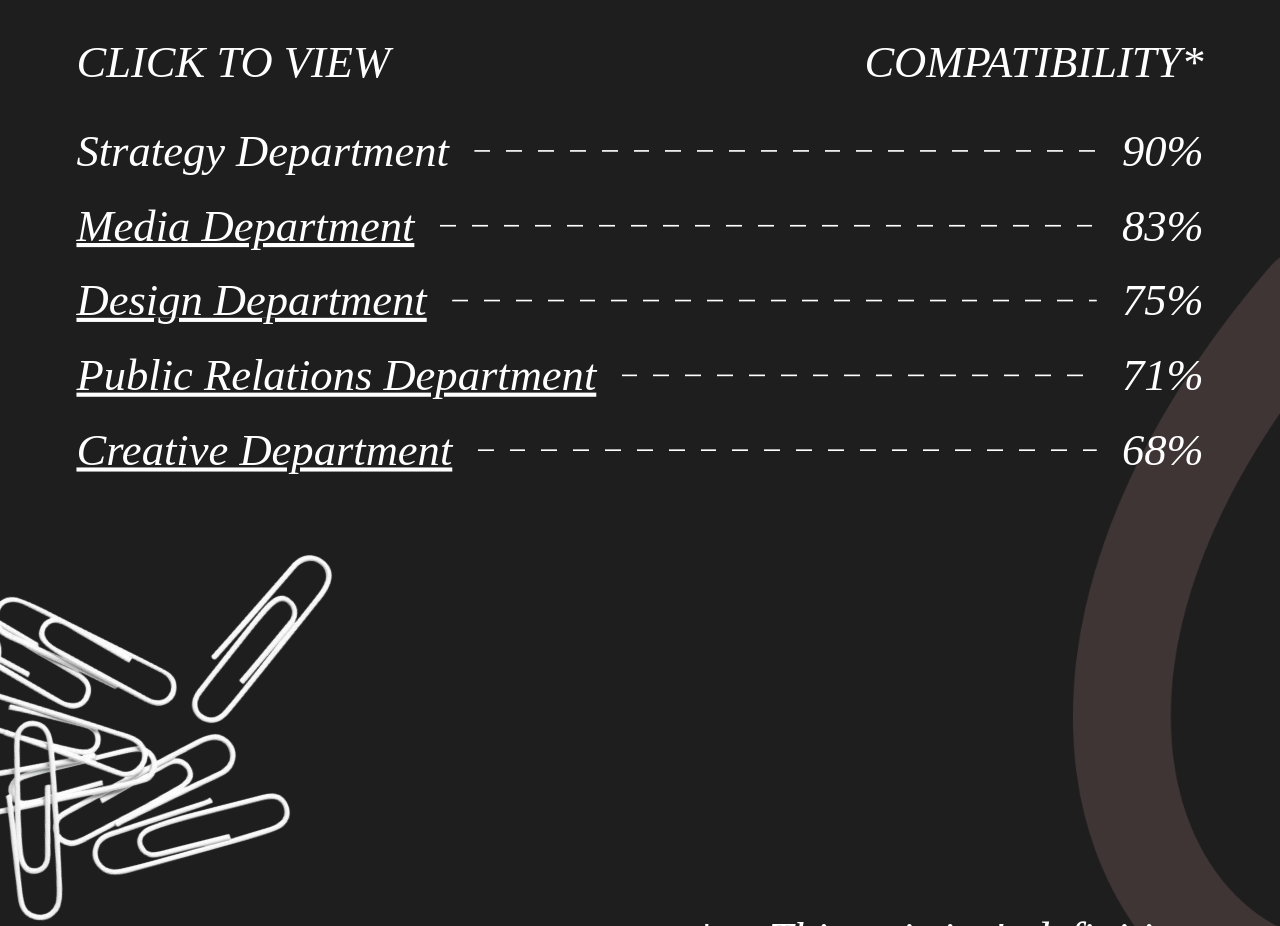
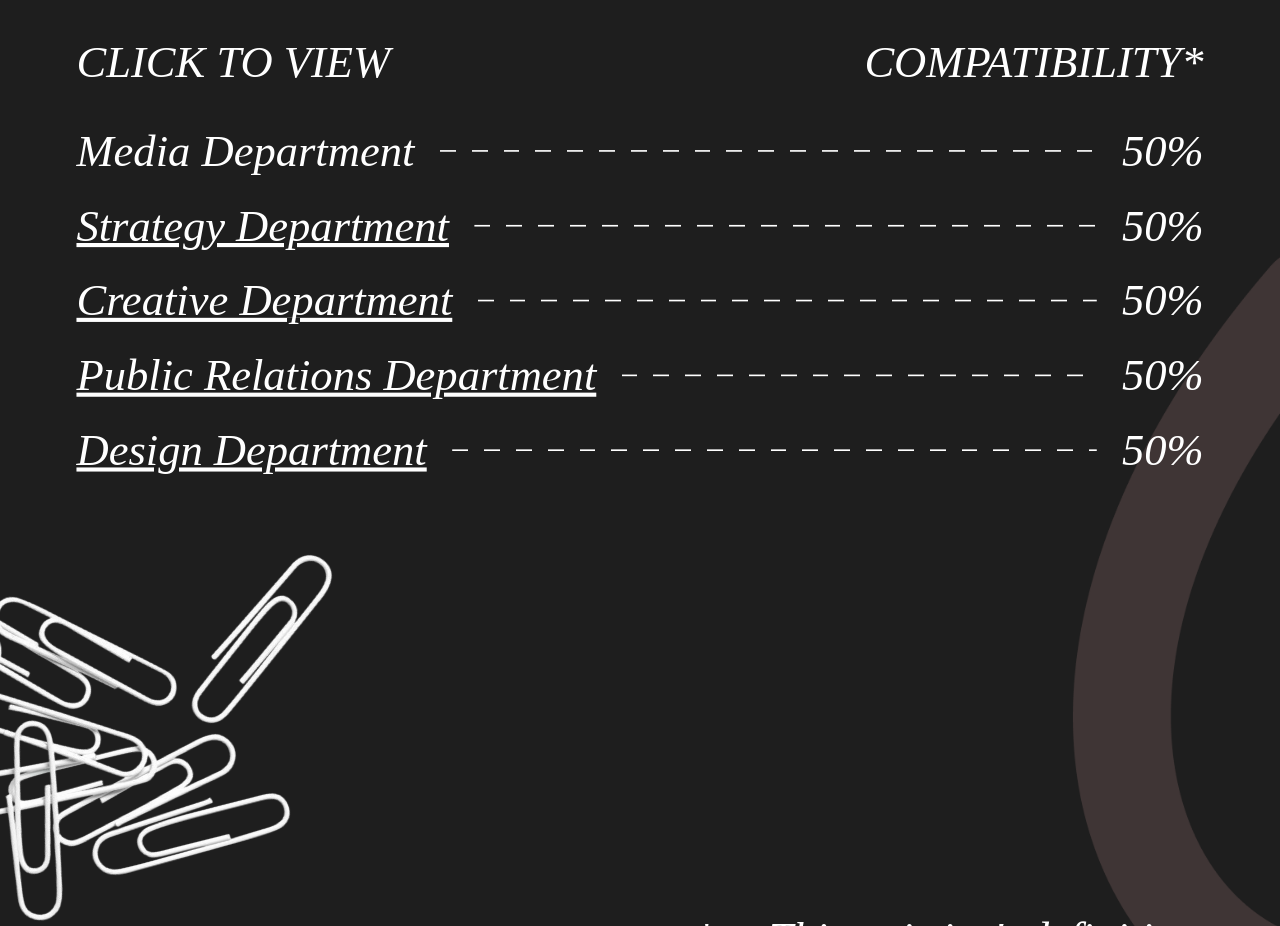
Before and after one commit to ethanart8/Imagical-Department-Quiz, a React (Vite) app: page /#/results/media in a window 1280 px wide. Shown: the part 7080-8006 px from the top of the page. Built offline with nearby package versions, Linux system fonts and the light colour scheme; a web font is replaced by a local one.

Commit message:
added compatibility feature

```diff
--- a/src/components/results/ResultsCommon.jsx
+++ b/src/components/results/ResultsCommon.jsx
@@ -1,4 +1,7 @@
+import { useLocation } from 'react-router-dom';
 import { useTransitionNavigate } from '../../context/TransitionContext';
+import { useQuiz } from '../../context/QuizContext';
+import { departmentForChoice } from '../../data/quizData';
 import logoSmall from '../../assets/shared/logo-small.png';
 import logoLarge from '../../assets/shared/logo-large.svg';
 import directorVideo from '../../assets/shared/director-video.jpg';
@@ -35,13 +38,34 @@ const dashedLineStyle = (color) => ({
   backgroundImage: `repeating-linear-gradient(to right, ${color} 0, ${color} 19.36px, transparent 19.36px, transparent 38.72px)`,
 });
 
-const COMPATIBILITY_ROWS = [
-  { label: 'Strategy Department', percent: '90%', underline: false, path: '/results/strategy' },
-  { label: 'Media Department', percent: '83%', underline: true, path: '/results/media' },
-  { label: 'Design Department', percent: '75%', underline: true, path: '/results/design' },
-  { label: 'Public Relations Department', percent: '71%', underline: true, path: '/results/pr' },
-  { label: 'Creative Department', percent: '68%', underline: true, path: '/results/creative' },
-];
+const DEPT_META = {
+  strategy: { label: 'Strategy Department', path: '/results/strategy' },
+  creative: { label: 'Creative Department', path: '/results/creative' },
+  media:    { label: 'Media Department', path: '/results/media' },
+  pr:       { label: 'Public Relations Department', path: '/results/pr' },
+  design:   { label: 'Design Department', path: '/results/design' },
+};
+
+function computeCompatibility(answers, currentDept) {
+  const counts = { strategy: 0, creative: 0, media: 0, pr: 0, design: 0 };
+  const validAnswers = Object.values(answers).filter(v => v != null);
+  validAnswers.forEach(choiceIndex => {
+    counts[departmentForChoice(choiceIndex)]++;
+  });
+  const total = validAnswers.length || 1;
+  const rows = Object.keys(counts).map(dept => ({
+    dept,
+    percent: Math.round(50 + (counts[dept] / total) * 50),
+    ...DEPT_META[dept],
+  }));
+  rows.sort((a, b) => {
+    if (b.percent !== a.percent) return b.percent - a.percent;
+    if (a.dept === currentDept) return -1;
+    if (b.dept === currentDept) return 1;
+    return 0;
+  });
+  return rows;
+}
 
 function ScheduleRow({ event, date, dark }) {
   return (
@@ -53,23 +77,31 @@ function ScheduleRow({ event, date, dark }) {
   );
 }
 
-function CompatibilityRow({ label, percent, underline, path, onNavigate }) {
+function CompatibilityRow({ label, percent, isCurrent, path, onNavigate }) {
   return (
     <div style={{ display: 'flex', alignItems: 'center', gap: 30.982, width: '100%' }}>
       <p
         onClick={() => onNavigate(path)}
-        style={{ ...italicText, textDecoration: underline ? 'underline' : 'none', cursor: 'pointer' }}
+        style={{
+          ...italicText,
+          textDecoration: isCurrent ? 'none' : 'underline',
+          cursor: 'pointer',
+        }}
       >
         {label}
       </p>
       <div style={dashedLineStyle('#fff')} />
-      <p style={italicText}>{percent}</p>
+      <p style={italicText}>{percent}%</p>
     </div>
   );
 }
 
 export default function ResultsCommon() {
   const navigate = useTransitionNavigate();
+  const { answers } = useQuiz();
+  const { pathname } = useLocation();
+  const currentDept = pathname.split('/').pop();
+  const compatibilityRows = computeCompatibility(answers, currentDept);
 
   return (
     <>
@@ -205,7 +237,9 @@ export default function ResultsCommon() {
             <p style={{ ...italicText, textTransform: 'uppercase' }}>Compatibility*</p>
           </div>
           <div style={{ display: 'flex', flexDirection: 'column', gap: 29.046, width: '100%' }}>
-            {COMPATIBILITY_ROWS.map((row) => <CompatibilityRow key={row.label} {...row} onNavigate={navigate} />)}
+            {compatibilityRows.map((row, i) => (
+              <CompatibilityRow key={row.dept} {...row} isCurrent={i === 0} onNavigate={navigate} />
+            ))}
           </div>
         </div>
       </div>
```
